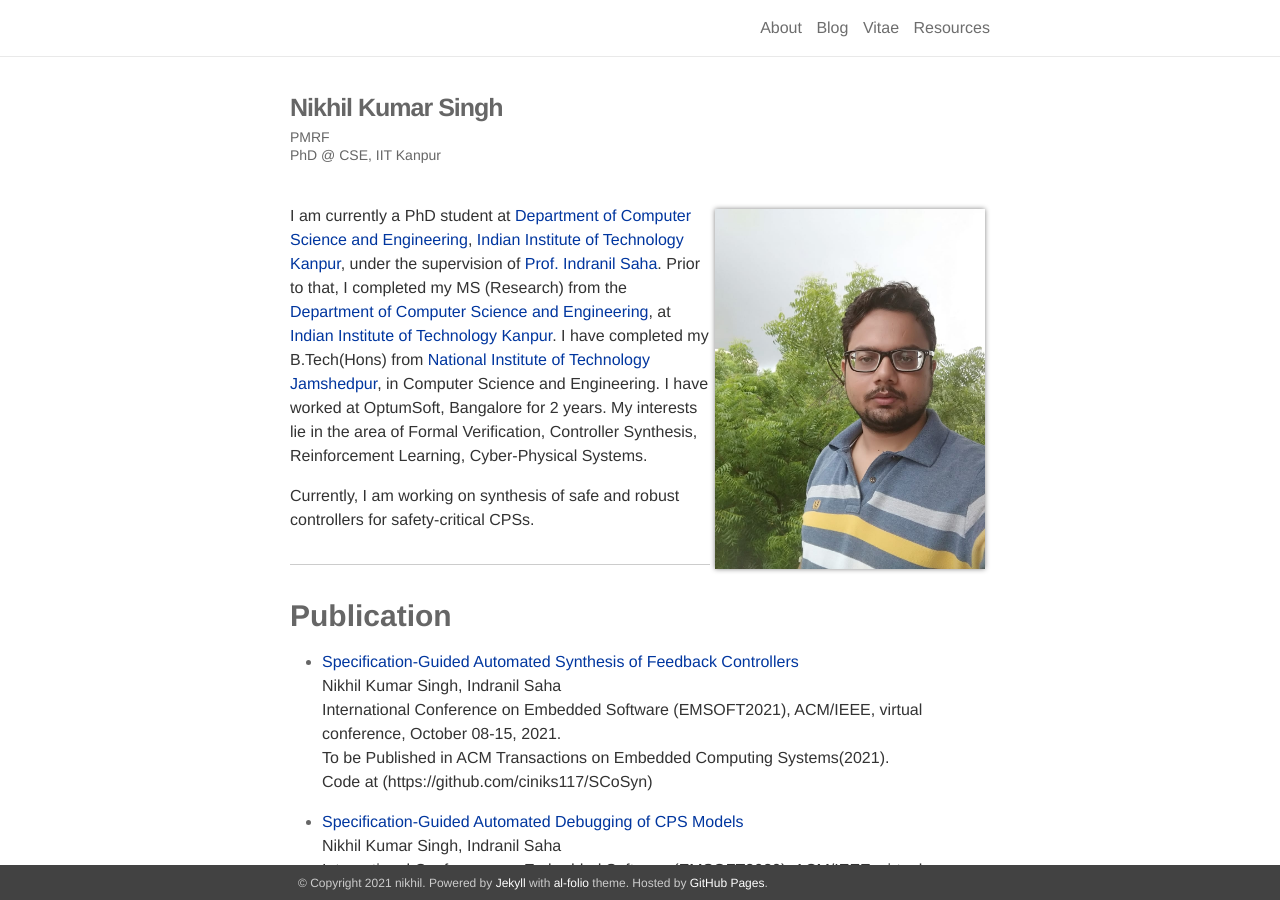
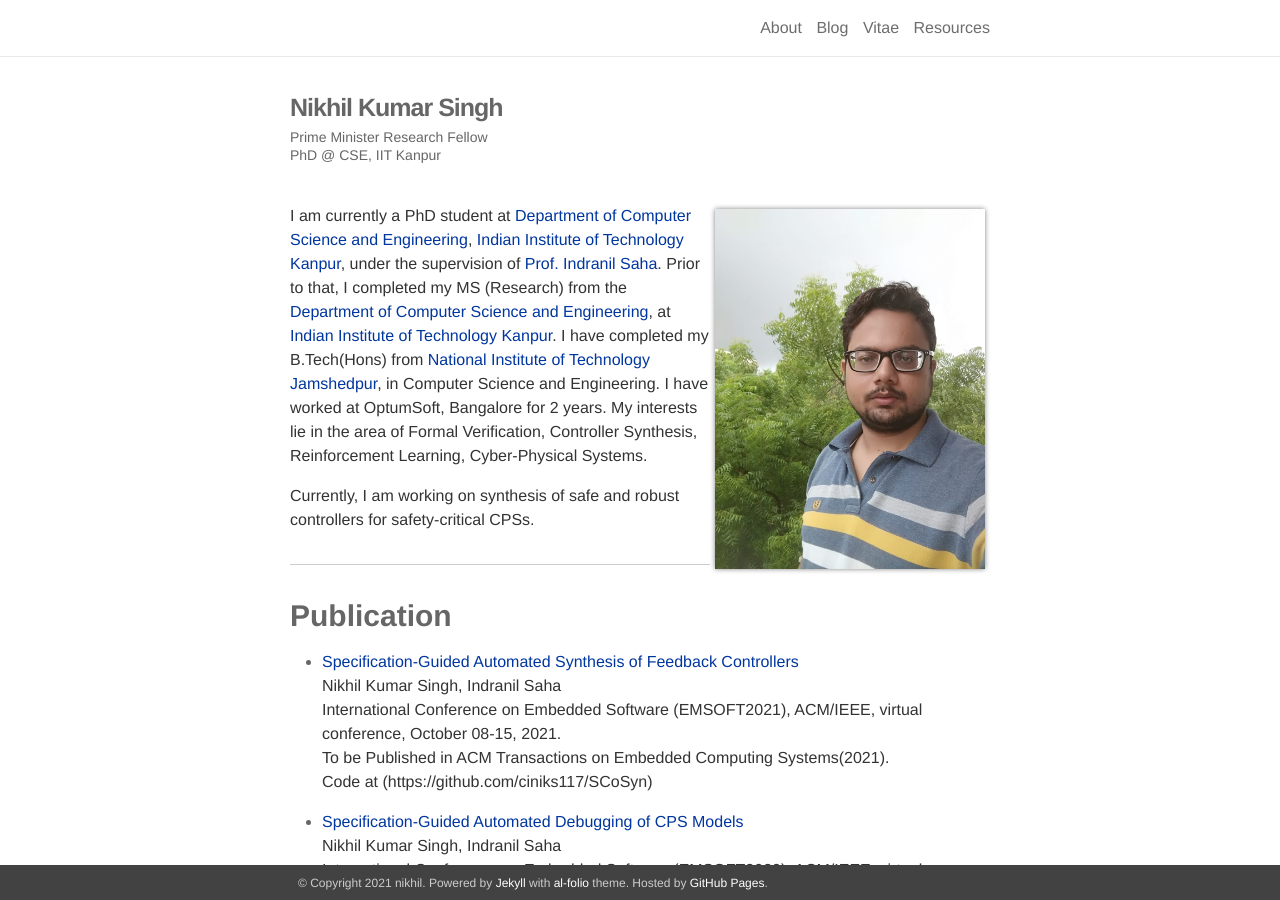
Before and after one commit to ciniks117/ciniks117.github.io, a Jekyll site: the page built from _pages/about.md, in a window 1280 px wide and 900 px high. Built offline with Jekyll 4.4.1, drawn with Linux system fonts in a browser that asks for light colours; nearby versions of some CDN libraries; library files that are not in the unit come from our copies.

Commit message:
update pdfs

```diff
--- a/_pages/about.md
+++ b/_pages/about.md
@@ -2,7 +2,7 @@
 layout: about
 permalink: /
 title: <strong>Nikhil Kumar Singh</strong>
-description: PMRF<br />
+description: Prime Minister Research Fellow<br />
              PhD @ CSE, IIT Kanpur
 
 profile:
```
